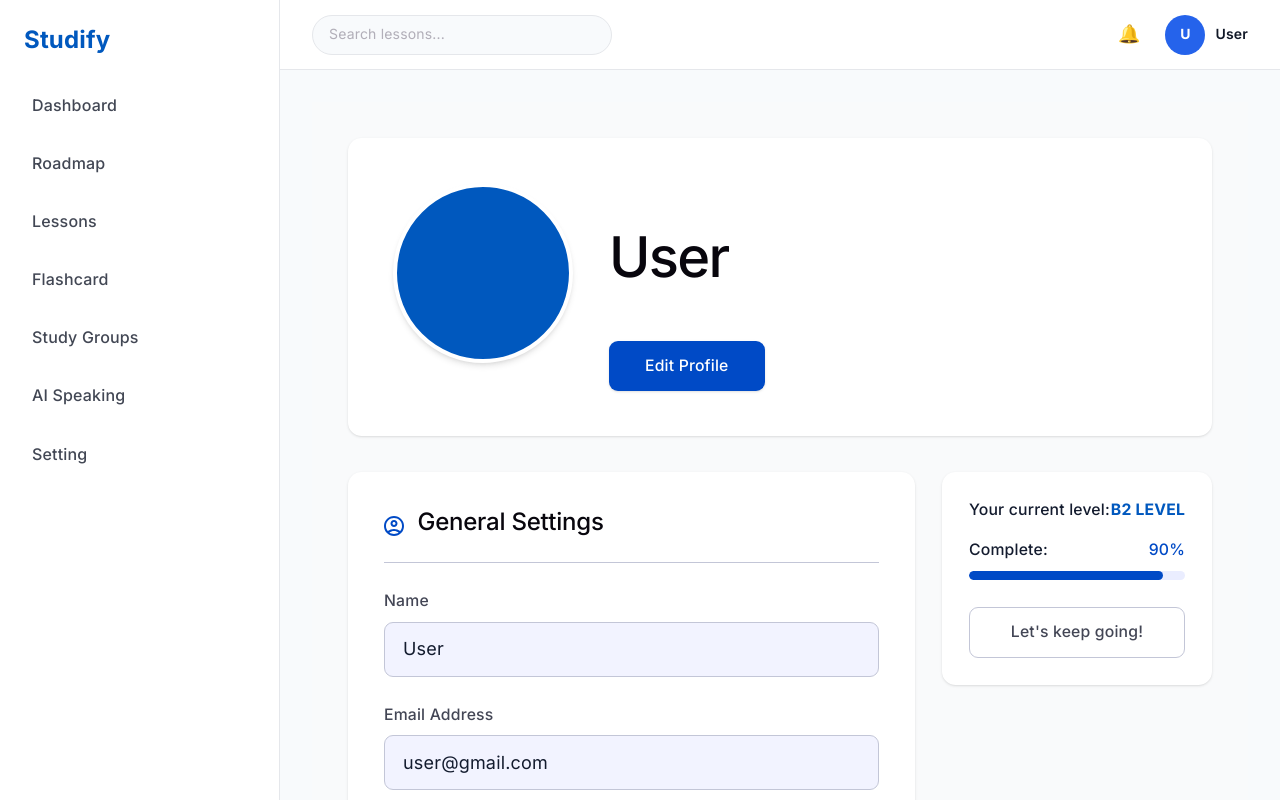
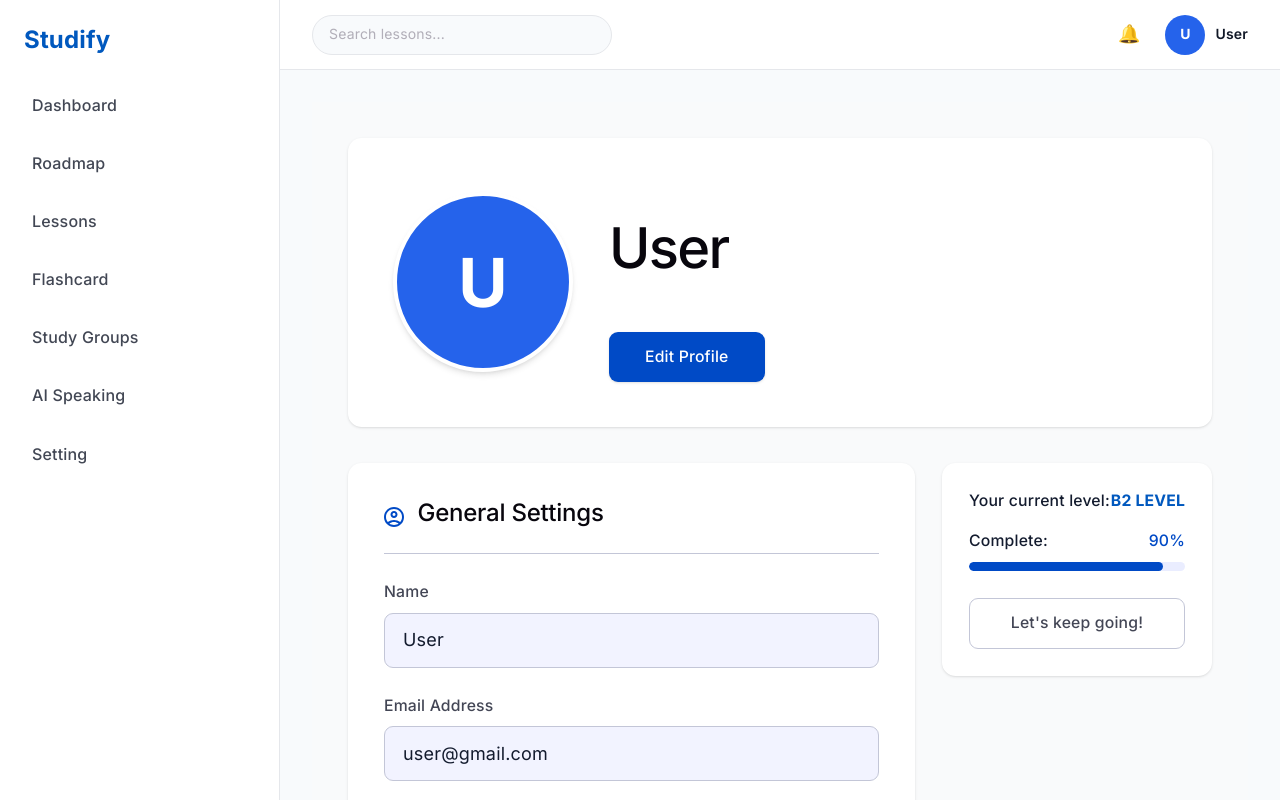
Before and after one commit to mthupham/STUDIFY, a React (Vite) app in the folder Frontend/: page /profile in a window 1280 px wide. Shown: the top 800 px of the page. Built offline with nearby package versions, Linux system fonts and the light colour scheme; no server answers.

Commit message:
Update profile avatar initial

```diff
--- a/Frontend/src/features/user-profile/profile.jsx
+++ b/Frontend/src/features/user-profile/profile.jsx
@@ -14,6 +14,8 @@ export default function ProfilePage() {
   const token = useAuthStore((state) => state.token);
   const setAuthSession = useAuthStore((state) => state.setAuthSession);
   const profileName = user?.name || "User";
+  const profileInitial =
+  profileName.trim().charAt(0).toUpperCase() || "?";
   const profileEmail = user?.email || "user@gmail.com";
   const [isEditing, setIsEditing] = useState(false);
   const [name, setName] = useState(profileName);
@@ -76,14 +78,33 @@ export default function ProfilePage() {
   return (
     <div className="w-full h-full p-8 flex flex-col gap-8 bg-gray-50">
       {/* --- PROFILE HEADER SECTION --- */}
-      <header className="w-full p-10 bg-white rounded-xl shadow-sm flex gap-8 items-start">
+     <header className="w-full p-10 bg-white rounded-xl shadow-sm flex gap-8 items-center">
   {/* Avatar */}
-        <div className="relative w-40 h-40 rounded-full overflow-hidden border-4 border-white shadow-md bg-[#0058BE]">
-          {/* Neu co anh: <img src="..." alt={profileName} className="w-full h-full object-cover" /> */}
+  <div
+    className="
+      relative
+      w-40
+      h-40
+      rounded-full
+      overflow-hidden
+      border-4
+      border-white
+      shadow-md
+      bg-[#2563EB]
+      flex
+      items-center
+      justify-center
+      flex-shrink-0
+    "
+    aria-label={`Avatar of ${profileName}`}
+  >
+    <span className="text-white text-6xl font-bold uppercase select-none">
+      {profileInitial}
+    </span>
   </div>
 
   {/* User Info */}
-        <div className="flex-1 pt-2 flex flex-col gap-4">
+  <div className="flex-1 flex flex-col gap-4">
     <h1 className="text-3xl font-bold text-[#131B2E] font-inter">
       {profileName}
     </h1>
@@ -110,6 +131,7 @@ export default function ProfilePage() {
         >
           {isSaving ? "Saving..." : "Save"}
         </button>
+
         <button
           onClick={() => {
             setIsEditing(false);
@@ -125,8 +147,17 @@ export default function ProfilePage() {
       </div>
     )}
 
-          {message && <p className="text-sm text-emerald-600">{message}</p>}
-          {error && <p className="text-sm text-red-600">{error}</p>}
+    {message && (
+      <p className="text-sm text-emerald-600">
+        {message}
+      </p>
+    )}
+
+    {error && (
+      <p className="text-sm text-red-600">
+        {error}
+      </p>
+    )}
   </div>
 </header>
 
```
Lines whose indentation alone changed are shown as unchanged.
